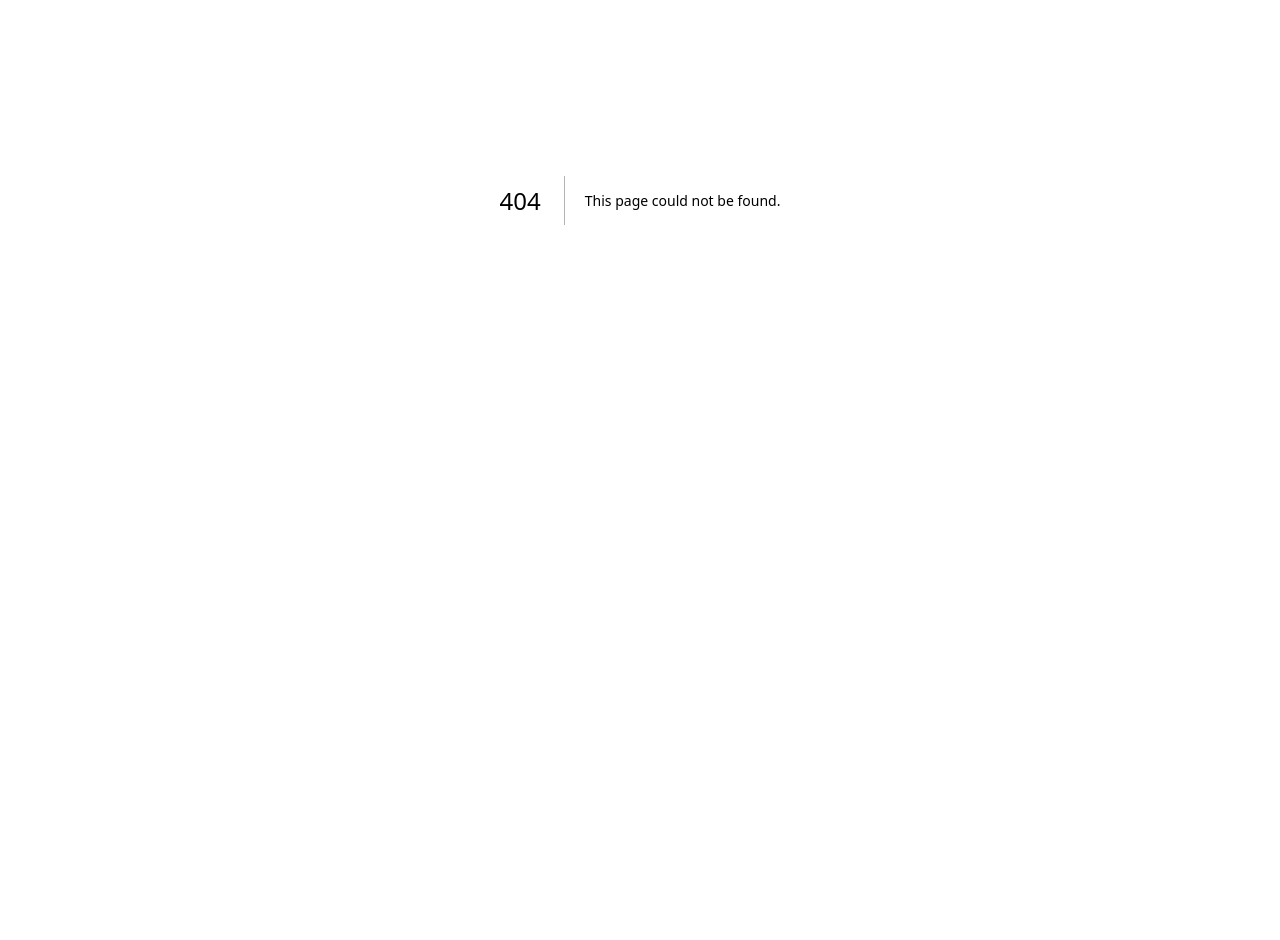
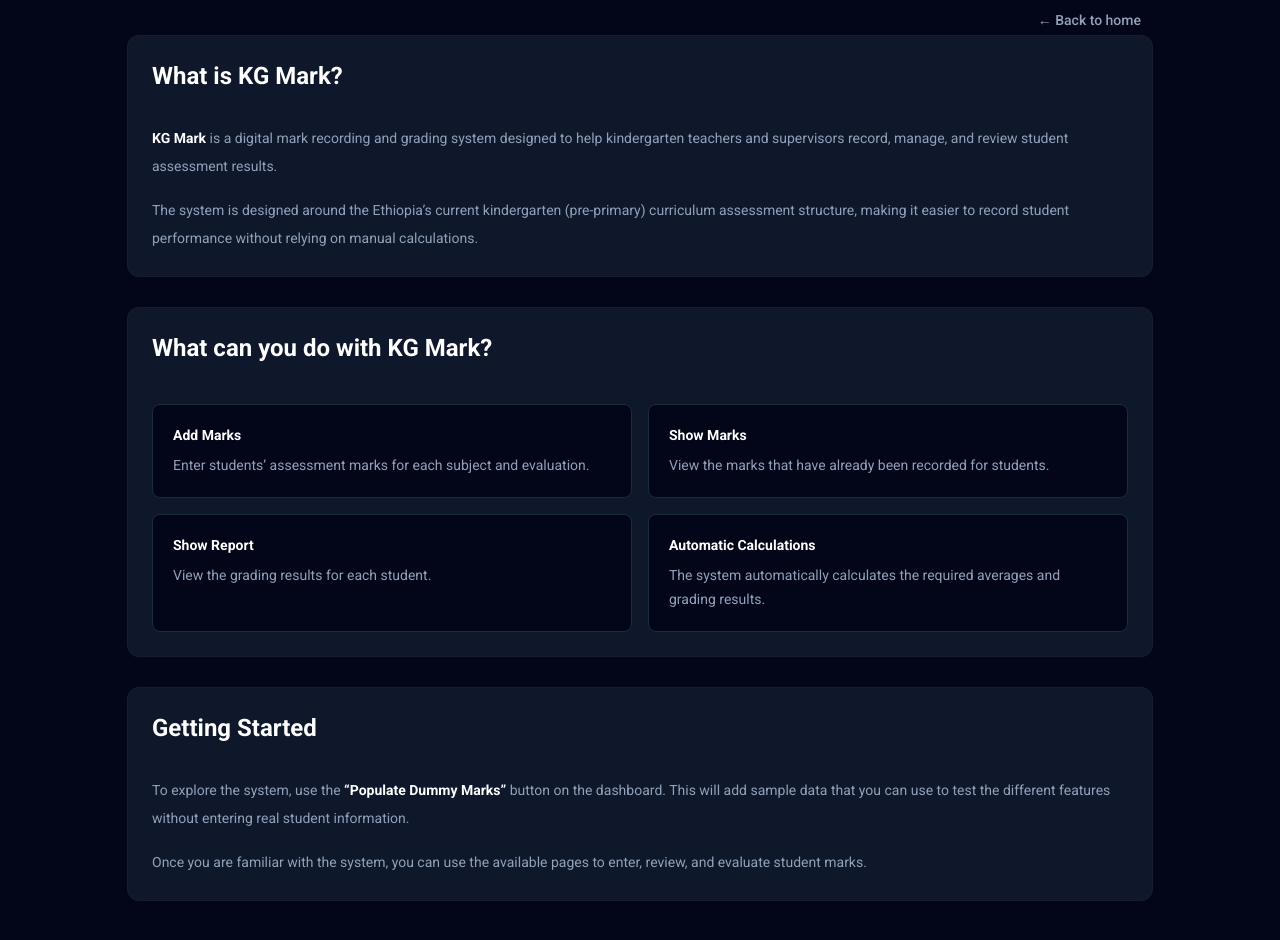
Before and after one commit to nesryaweb/KGMark, a Next.js app: page /about-kg-mark in a window 1280 px wide. Before the commit this address had no page. Shown: the part 200-1140 px from the top of the page. Before the commit the page ends 800 px from the top, so only its background shows below. Built offline with nearby package versions, Linux system fonts and the light colour scheme.

Commit message:
feat: add KG Mark about page and update card styling

```diff
--- /dev/null
+++ b/app/about-kg-mark/page.jsx
@@ -0,0 +1,115 @@
+// app/about/page.tsx
+
+import { Button } from "@/components/ui/button";
+import { Card } from "@/components/ui/card";
+import Link from "next/link";
+
+export default function AboutPage() {
+  return (
+    <main className="min-h-screen bg-slate-950 px-6 py-12 text-white">
+      <div className="flex flex-col mx-auto max-w-5xl">
+        {/* Header */}
+        <section className="mb-12 text-center">
+          <p className="mb-2 text-sm font-medium text-slate-400">KG MARK</p>
+
+          <h1 className="text-4xl font-bold tracking-tight">About KG Mark</h1>
+
+          <p className="mx-auto mt-4 max-w-2xl text-slate-400">
+            Kindergarten Mark Recording and Grading System
+          </p>
+        </section>
+        <Button
+          variant="ghost"
+          className="cursor-pointer text-slate-400  hover:text-slate-200 self-end"
+        >
+          <Link href="/">← Back to home</Link>
+        </Button>
+        {/* What is KG Mark? */}
+        <section className="mb-8">
+          <Card className="border-slate-800 bg-slate-900 p-6">
+            <h2 className="mb-4 text-2xl font-semibold">What is KG Mark?</h2>
+
+            <div className="space-y-4 leading-7 text-slate-400">
+              <p>
+                <strong className="text-white">KG Mark</strong> is a digital
+                mark recording and grading system designed to help kindergarten
+                teachers and supervisors record, manage, and review student
+                assessment results.
+              </p>
+
+              <p>
+                The system is designed around the Ethiopia’s current
+                kindergarten (pre-primary) curriculum assessment structure,
+                making it easier to record student performance without relying
+                on manual calculations.
+              </p>
+            </div>
+          </Card>
+        </section>
+
+        {/* What can you do? */}
+        <section className="mb-8">
+          <Card className="border-slate-800 bg-slate-900 p-6">
+            <h2 className="mb-6 text-2xl font-semibold">
+              What can you do with KG Mark?
+            </h2>
+
+            <div className="grid gap-4 sm:grid-cols-2">
+              <Feature
+                title="Add Marks"
+                description="Enter students’ assessment marks for each subject and evaluation."
+              />
+
+              <Feature
+                title="Show Marks"
+                description="View the marks that have already been recorded for students."
+              />
+
+              <Feature
+                title="Show Report"
+                description="View the grading results for each student."
+              />
+
+              <Feature
+                title="Automatic Calculations"
+                description="The system automatically calculates the required averages and grading results."
+              />
+            </div>
+          </Card>
+        </section>
+
+        {/* Getting Started */}
+        <section>
+          <Card className="border-slate-800 bg-slate-900 p-6">
+            <h2 className="mb-4 text-2xl font-semibold">Getting Started</h2>
+
+            <div className="space-y-4 leading-7 text-slate-400">
+              <p>
+                To explore the system, use the{" "}
+                <strong className="text-white">“Populate Dummy Marks”</strong>{" "}
+                button on the dashboard. This will add sample data that you can
+                use to test the different features without entering real student
+                information.
+              </p>
+
+              <p>
+                Once you are familiar with the system, you can use the available
+                pages to enter, review, and evaluate student marks.
+              </p>
+            </div>
+          </Card>
+        </section>
+      </div>
+    </main>
+  );
+}
+
+function Feature({ title, description }) {
+  return (
+    <div className="rounded-lg border border-slate-800 bg-slate-950 p-5">
+      <h3 className="mb-2 font-semibold text-white">{title}</h3>
+
+      <p className="text-sm leading-6 text-slate-400">{description}</p>
+    </div>
+  );
+}
--- a/app/add-marks/AddMarksClient.jsx
+++ b/app/add-marks/AddMarksClient.jsx
@@ -71,9 +71,9 @@ export default function AddMarksClient() {
       <main className="flex flex-col items-center justify-center gap-4 p-8 w-full md:w-3/4 bg-slate-900 rounded-lg h-screen  ">
         <Button
           variant="ghost"
-          className="cursor-pointer text-slate-400 hover:text-slate-200"
+          className="cursor-pointer text-slate-400 hover:text-slate-200 self-end"
         >
-          <Link href="/">← Back</Link>
+          <Link href="/">← Back to home</Link>
         </Button>
         <h2 className="text-muted-foreground">
           Record {subject.name} Evaluation Marks
--- a/app/page.jsx
+++ b/app/page.jsx
@@ -14,13 +14,21 @@ export default function Home() {
           Kindergarten Mark Recording System
         </h2>
         <div className="flex sm:flex-row flex-col justify-between items-baseline gap-4 w-full">
+          <div className="flex gap-4 w-full">
+            <Button
+              variant="outline"
+              className="h-11 px-8 cursor-pointer font-bold rounded-full border-b-2 border-pink-300 text-pink-300 hover:text-slate-200"
+            >
+              <Link href="/show-report">Show Report</Link>
+            </Button>
+            <PopulateDummyButton />
+          </div>
           <Button
-            variant="outline"
-            className="h-11 px-8 cursor-pointer font-bold rounded-full border-b-2 border-pink-300 text-pink-300 hover:text-slate-200"
+            variant="ghost"
+            className="cursor-pointer text-slate-400 hover:text-slate-200"
           >
-            <Link href="/show-report">Show Report</Link>
+            <Link href="/about-kg-mark">About KG Marks</Link>
           </Button>
-          <PopulateDummyButton />
         </div>
         <div className="flex flex-col gap-4 w-full">
           <Card>
--- a/app/show-marks/ShowMarksClient.jsx
+++ b/app/show-marks/ShowMarksClient.jsx
@@ -38,7 +38,7 @@ export default function ShowMarks() {
 
           <Button
             variant="ghost"
-            className="cursor-pointer text-slate-400 hover:text-slate-200 self-start"
+            className="cursor-pointer text-slate-400 hover:text-slate-200 self-end"
           >
             <Link href="/">← Back to home</Link>
           </Button>
--- a/components/ui/card.jsx
+++ b/components/ui/card.jsx
@@ -1,105 +1,90 @@
-import * as React from "react"
+import * as React from "react";
 
-import { cn } from "@/lib/utils"
+import { cn } from "@/lib/utils";
 
-function Card({
-  className,
-  size = "default",
-  ...props
-}) {
+function Card({ className, size = "default", ...props }) {
   return (
     <div
       data-slot="card"
       data-size={size}
       className={cn(
-        "group/card flex flex-col gap-(--card-spacing) overflow-hidden rounded-xl bg-card py-(--card-spacing) text-sm text-card-foreground ring-1 ring-foreground/10 [--card-spacing:--spacing(4)] has-data-[slot=card-footer]:pb-0 has-[>img:first-child]:pt-0 data-[size=sm]:[--card-spacing:--spacing(3)] data-[size=sm]:has-data-[slot=card-footer]:pb-0 *:[img:first-child]:rounded-t-xl *:[img:last-child]:rounded-b-xl",
-        className
+        "group/card flex flex-col gap-(--card-spacing) overflow-hidden rounded-xl  border-slate-900 bg-slate-800 text-white py-(--card-spacing) text-sm  ring-1 ring-foreground/10 [--card-spacing:--spacing(4)] has-data-[slot=card-footer]:pb-0 has-[>img:first-child]:pt-0 data-[size=sm]:[--card-spacing:--spacing(3)] data-[size=sm]:has-data-[slot=card-footer]:pb-0 *:[img:first-child]:rounded-t-xl *:[img:last-child]:rounded-b-xl",
+        className,
       )}
-      {...props} />
+      {...props}
+    />
   );
 }
 
-function CardHeader({
-  className,
-  ...props
-}) {
+function CardHeader({ className, ...props }) {
   return (
     <div
       data-slot="card-header"
       className={cn(
         "group/card-header @container/card-header grid auto-rows-min items-start gap-1 rounded-t-xl px-(--card-spacing) has-data-[slot=card-action]:grid-cols-[1fr_auto] has-data-[slot=card-description]:grid-rows-[auto_auto] [.border-b]:pb-(--card-spacing)",
-        className
+        className,
       )}
-      {...props} />
+      {...props}
+    />
   );
 }
 
-function CardTitle({
-  className,
-  ...props
-}) {
+function CardTitle({ className, ...props }) {
   return (
     <div
       data-slot="card-title"
       className={cn(
         "font-heading text-base leading-snug font-medium group-data-[size=sm]/card:text-sm",
-        className
+        className,
       )}
-      {...props} />
+      {...props}
+    />
   );
 }
 
-function CardDescription({
-  className,
-  ...props
-}) {
+function CardDescription({ className, ...props }) {
   return (
     <div
       data-slot="card-description"
       className={cn("text-sm text-muted-foreground", className)}
-      {...props} />
+      {...props}
+    />
   );
 }
 
-function CardAction({
-  className,
-  ...props
-}) {
+function CardAction({ className, ...props }) {
   return (
     <div
       data-slot="card-action"
       className={cn(
         "col-start-2 row-span-2 row-start-1 self-start justify-self-end",
-        className
+        className,
       )}
-      {...props} />
+      {...props}
+    />
   );
 }
 
-function CardContent({
-  className,
-  ...props
-}) {
+function CardContent({ className, ...props }) {
   return (
     <div
       data-slot="card-content"
       className={cn("px-(--card-spacing)", className)}
-      {...props} />
+      {...props}
+    />
   );
 }
 
-function CardFooter({
-  className,
-  ...props
-}) {
+function CardFooter({ className, ...props }) {
   return (
     <div
       data-slot="card-footer"
       className={cn(
         "flex items-center rounded-b-xl border-t bg-muted/50 p-(--card-spacing)",
-        className
+        className,
       )}
-      {...props} />
+      {...props}
+    />
   );
 }
 
@@ -111,4 +96,4 @@ export {
   CardAction,
   CardDescription,
   CardContent,
-}
+};
```
